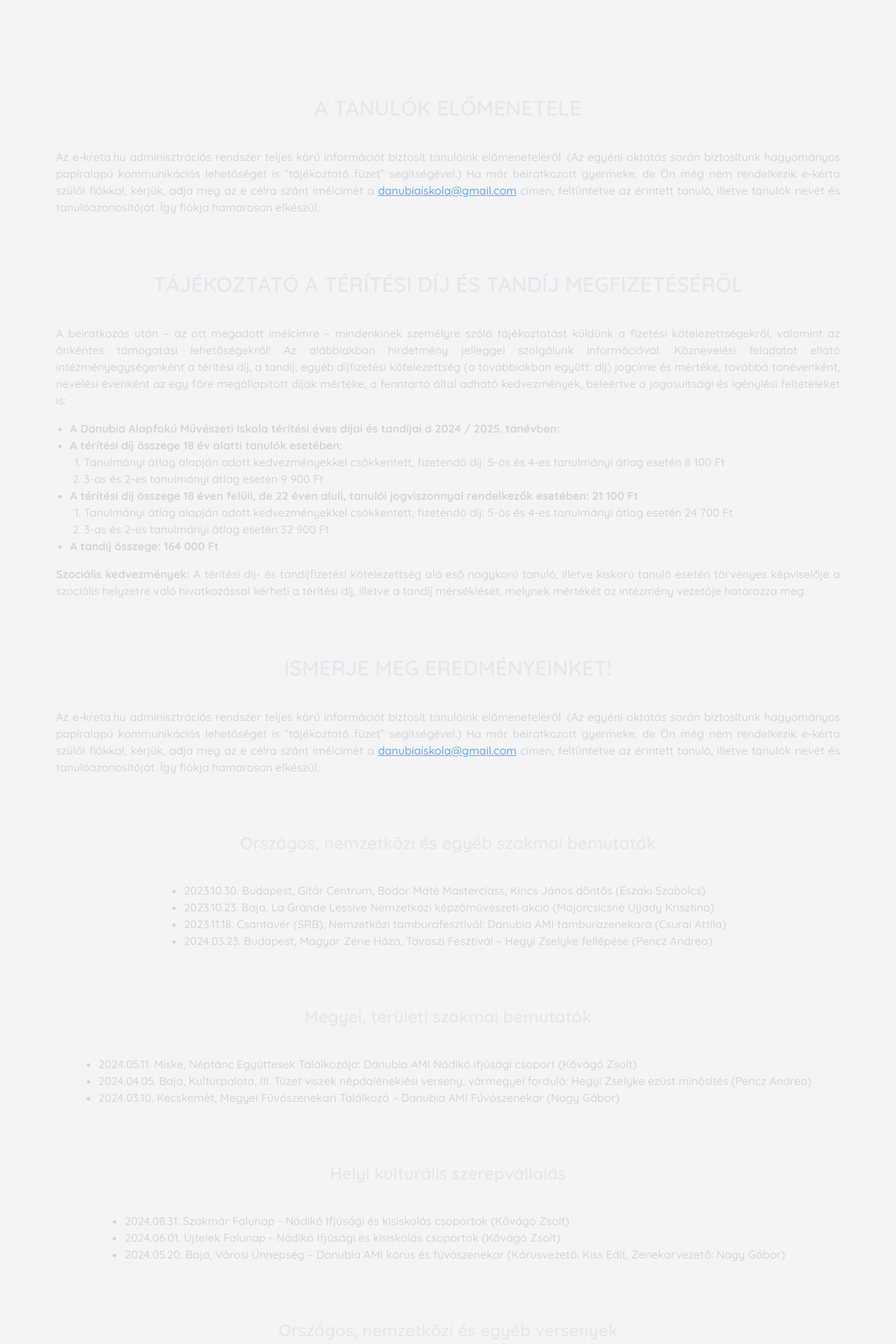
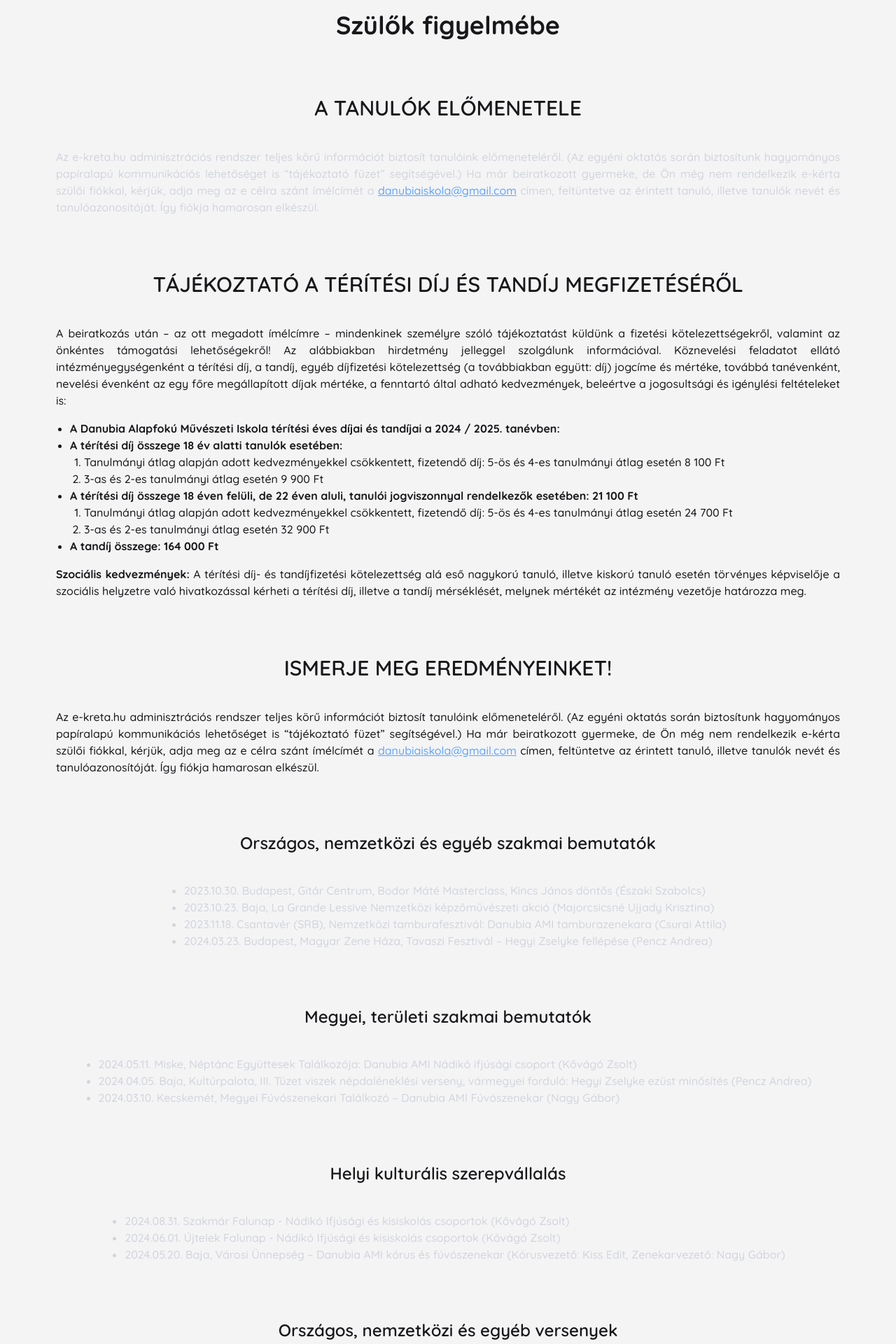
Before and after one commit to TatraiDominik/danubia_web, a Vue app in the folder webapp/: page /forparents in a window 1280 px wide. Shown: the part 120-2040 px from the top of the page at 70% size. Built offline with nearby package versions, Linux system fonts and the light colour scheme.

Commit message:
fix: text color on forParents

```diff
--- a/webapp/src/views/ForParents.vue
+++ b/webapp/src/views/ForParents.vue
@@ -1,9 +1,9 @@
 <template>
-  <div class="flex flex-col justify-center content-center items-center gap-20 dark:bg-zinc-950 p-20">
-    <h3 class="text-4xl font-bold text-center text-gray-100">Szülők figyelmébe</h3>
+  <div class="flex flex-col justify-center content-center items-center gap-20 text-zinc-900 dark:text-zinc-100 dark:bg-zinc-950 p-20">
+    <h3 class="text-4xl font-bold text-center ">Szülők figyelmébe</h3>
 
     <div class="flex flex-col justify-center content-center items-center gap-10">
-      <h3 class="text-3xl font-semibold text-center text-gray-200">A TANULÓK ELŐMENETELE</h3>
+      <h3 class="text-3xl font-semibold text-center ">A TANULÓK ELŐMENETELE</h3>
       <p class="text-base text-justify text-gray-300">
         Az e-kreta.hu adminisztrációs rendszer teljes körű információt biztosít tanulóink előmeneteléről.
         (Az egyéni oktatás során biztosítunk hagyományos papíralapú kommunikációs lehetőséget is “tájékoztató füzet” segítségével.)
@@ -13,12 +13,12 @@
     </div>
 
     <div class="flex flex-col justify-center content-center items-center gap-10">
-      <h3 class="text-3xl font-semibold text-center text-gray-200">TÁJÉKOZTATÓ A TÉRÍTÉSI DÍJ ÉS TANDÍJ MEGFIZETÉSÉRŐL</h3>
-      <p class="text-base text-justify text-gray-300">
+      <h3 class="text-3xl font-semibold text-center ">TÁJÉKOZTATÓ A TÉRÍTÉSI DÍJ ÉS TANDÍJ MEGFIZETÉSÉRŐL</h3>
+      <p class="text-base text-justify ">
         A beiratkozás után – az ott megadott ímélcímre – mindenkinek személyre szóló tájékoztatást küldünk a fizetési kötelezettségekről, valamint az önkéntes támogatási lehetőségekről!
         Az alábbiakban hirdetmény jelleggel szolgálunk információval.
         Köznevelési feladatot ellátó intézményegységenként a térítési díj, a tandíj, egyéb díjfizetési kötelezettség (a továbbiakban együtt: díj) jogcíme és mértéke, továbbá tanévenként, nevelési évenként az egy főre megállapított díjak mértéke, a fenntartó által adható kedvezmények, beleértve a jogosultsági és igénylési feltételeket is:
-        <ul class="list-disc pl-5 mt-4 text-gray-300">
+        <ul class="list-disc pl-5 mt-4 ">
           <li><strong>A Danubia Alapfokú Művészeti Iskola térítési éves díjai és tandíjai a 2024 / 2025. tanévben:</strong></li>
           <li><strong>A térítési díj összege 18 év alatti tanulók esetében:</strong></li>
           <ul class="list-decimal pl-5">
@@ -39,8 +39,8 @@
     </div>
 
     <div class="flex flex-col justify-center content-center items-center gap-10">
-      <h3 class="text-3xl font-semibold text-center text-gray-200">ISMERJE MEG EREDMÉNYEINKET!</h3>
-      <p class="text-base text-justify text-gray-300">
+      <h3 class="text-3xl font-semibold text-center ">ISMERJE MEG EREDMÉNYEINKET!</h3>
+      <p class="text-base text-justify ">
         Az e-kreta.hu adminisztrációs rendszer teljes körű információt biztosít tanulóink előmeneteléről.
         (Az egyéni oktatás során biztosítunk hagyományos papíralapú kommunikációs lehetőséget is “tájékoztató füzet” segítségével.)
         Ha már beiratkozott gyermeke, de Ön még nem rendelkezik e-kérta szülői fiókkal, kérjük, adja meg az e célra szánt ímélcímét a <a href="mailto:danubiaiskola@gmail.com" class="text-blue-400 underline">danubiaiskola@gmail.com</a> címen, feltüntetve az érintett tanuló, illetve tanulók nevét és tanulóazonosítóját.
@@ -49,7 +49,7 @@
     </div>
 
     <div class="flex flex-col justify-items-center content-center items-center gap-10">
-      <h2 class="text-2xl font-semibold text-gray-200">Országos, nemzetközi és egyéb szakmai bemutatók</h2>
+      <h2 class="text-2xl font-semibold ">Országos, nemzetközi és egyéb szakmai bemutatók</h2>
       <ul class="list-disc pl-5 text-gray-300">
         <li>2023.10.30. Budapest, Gitár Centrum, Bodor Máté Masterclass, Kincs János döntős (Északi Szabolcs)</li>
         <li>2023.10.23. Baja, La Grande Lessive Nemzetközi képzőművészeti akció (Majorcsicsné Ujjady Krisztina)</li>
@@ -57,21 +57,21 @@
         <li>2024.03.23. Budapest, Magyar Zene Háza, Tavaszi Fesztivál – Hegyi Zselyke fellépése (Pencz Andrea)</li>
       </ul>
 
-      <h2 class="text-2xl font-semibold text-gray-200 mt-10">Megyei, területi szakmai bemutatók</h2>
+      <h2 class="text-2xl font-semibold  mt-10">Megyei, területi szakmai bemutatók</h2>
       <ul class="list-disc pl-5 text-gray-300">
         <li>2024.05.11. Miske, Néptánc Együttesek Találkozója: Danubia AMI Nádikó ifjúsági csoport (Kővágó Zsolt)</li>
         <li>2024.04.05. Baja, Kultúrpalota, III. Tüzet viszek népdaléneklési verseny, vármegyei forduló: Hegyi Zselyke ezüst minősítés (Pencz Andrea)</li>
         <li>2024.03.10. Kecskemét, Megyei Fúvószenekari Találkozó – Danubia AMI Fúvószenekar (Nagy Gábor)</li>
       </ul>
 
-      <h2 class="text-2xl font-semibold text-gray-200 mt-10">Helyi kulturális szerepvállalás</h2>
+      <h2 class="text-2xl font-semibold  mt-10">Helyi kulturális szerepvállalás</h2>
       <ul class="list-disc pl-5 text-gray-300">
         <li>2024.08.31. Szakmár Falunap - Nádikó Ifjúsági és kisiskolás csoportok (Kővágó Zsolt)</li>
         <li>2024.06.01. Újtelek Falunap - Nádikó Ifjúsági és kisiskolás csoportok (Kővágó Zsolt)</li>
         <li>2024.05.20. Baja, Városi Ünnepség – Danubia AMI kórus és fúvószenekar (Kórusvezető: Kiss Edit, Zenekarvezető: Nagy Gábor)</li>
       </ul>
 
-      <h2 class="text-2xl font-semibold text-gray-200 mt-10">Országos, nemzetközi és egyéb versenyek</h2>
+      <h2 class="text-2xl font-semibold  mt-10">Országos, nemzetközi és egyéb versenyek</h2>
       <ul class="list-disc pl-5 text-gray-300">
         <li>2023.11.20. Debrecen, Országos gitárverseny, 2. helyezés – Kincs János</li>
         <li>2023.12.15. Pécs, Országos Fúvósverseny, 3. helyezés – Danubia AMI (Nagy Gábor)</li>
```
